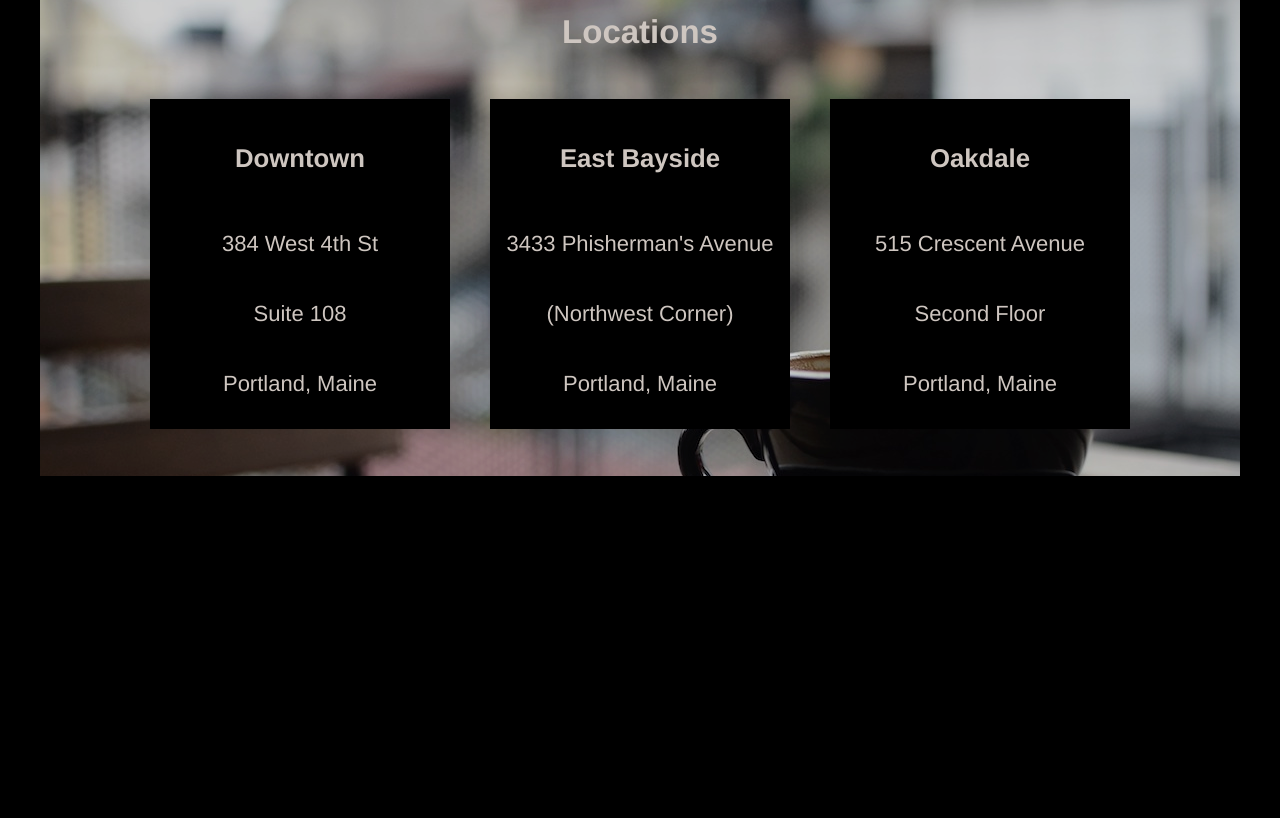
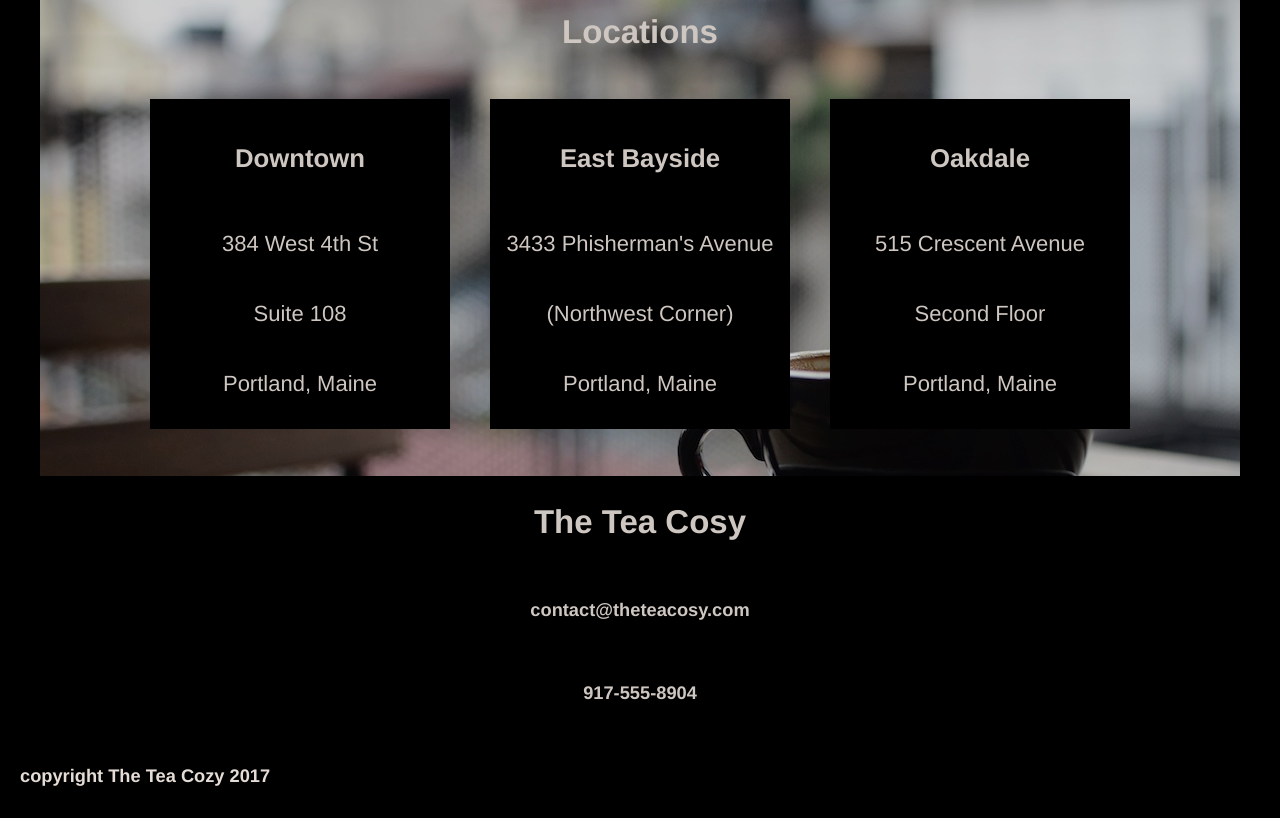
Before and after one commit to chasinglucid/tea-cosy, a plain HTML site: page index.html in a window 1280 px wide. Shown: the part 1703-2521 px from the top of the page. Before the commit the page ends 2379 px from the top, so only its background shows below. Drawn offline with Linux system fonts and the light colour scheme.

Commit message:
Add contact and footer sections

```diff
--- a/index.html
+++ b/index.html
@@ -87,11 +87,15 @@
         </div>
 
         <!-- contact info -->
-        <div id="contact">
+        <div id="contact" class="flex-container">
+            <h2>The Tea Cosy</h2>
+            <h5>contact@theteacosy.com</h5>
+            <h5>917-555-8904</h5>
         </div>
     </div> <!-- end of main -->
 
     <footer>
+        <h5>copyright The Tea Cozy 2017</h5>
     </footer>
 
 </body>
--- a/resources/css/style.css
+++ b/resources/css/style.css
@@ -147,13 +147,17 @@ header a {
 
 /* contact info */
 #contact {
-    height: 200px;
+    min-height: 200px;
+    display: flex;
+    flex-direction: column;
+    justify-content: center;
 }
 
 
 /* footer */
 footer {
-
+    margin: 20px;
+    text-align: left;
 }
 
 
```
